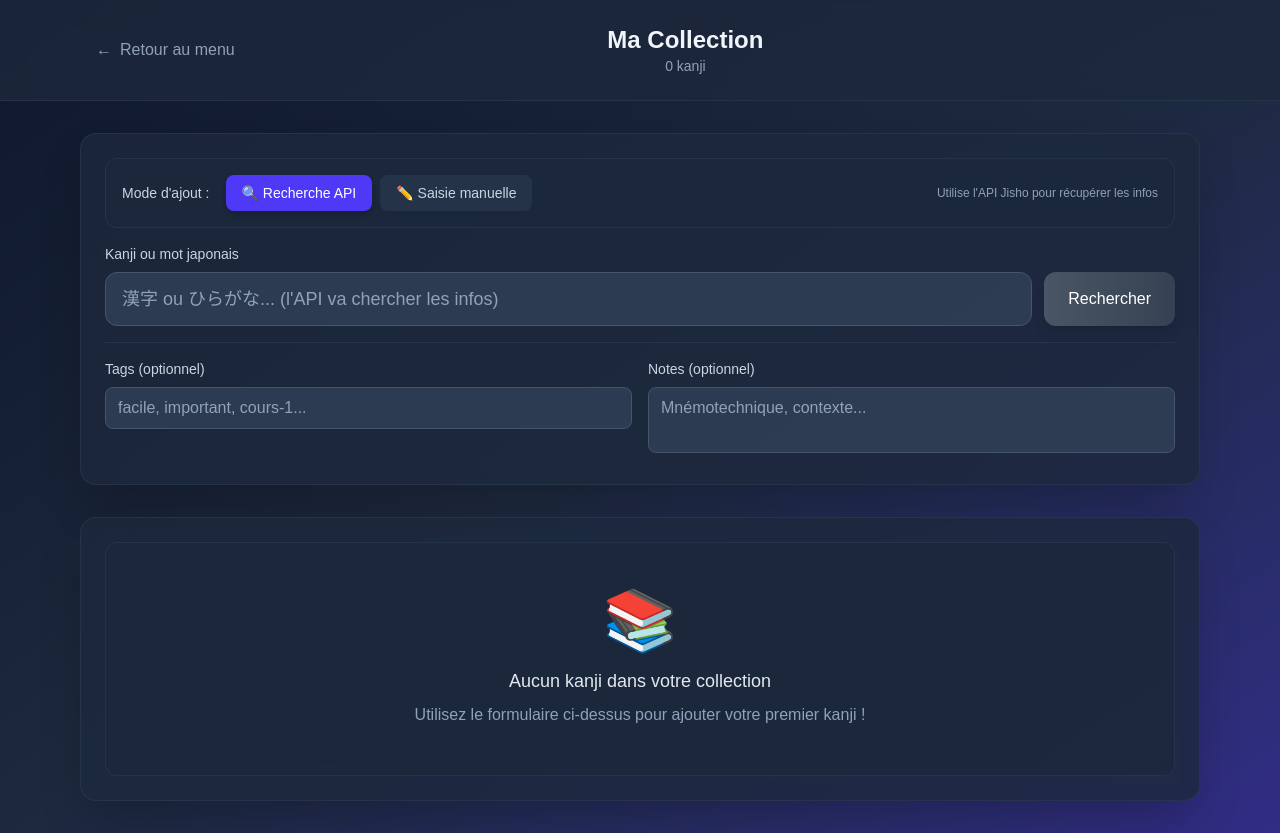
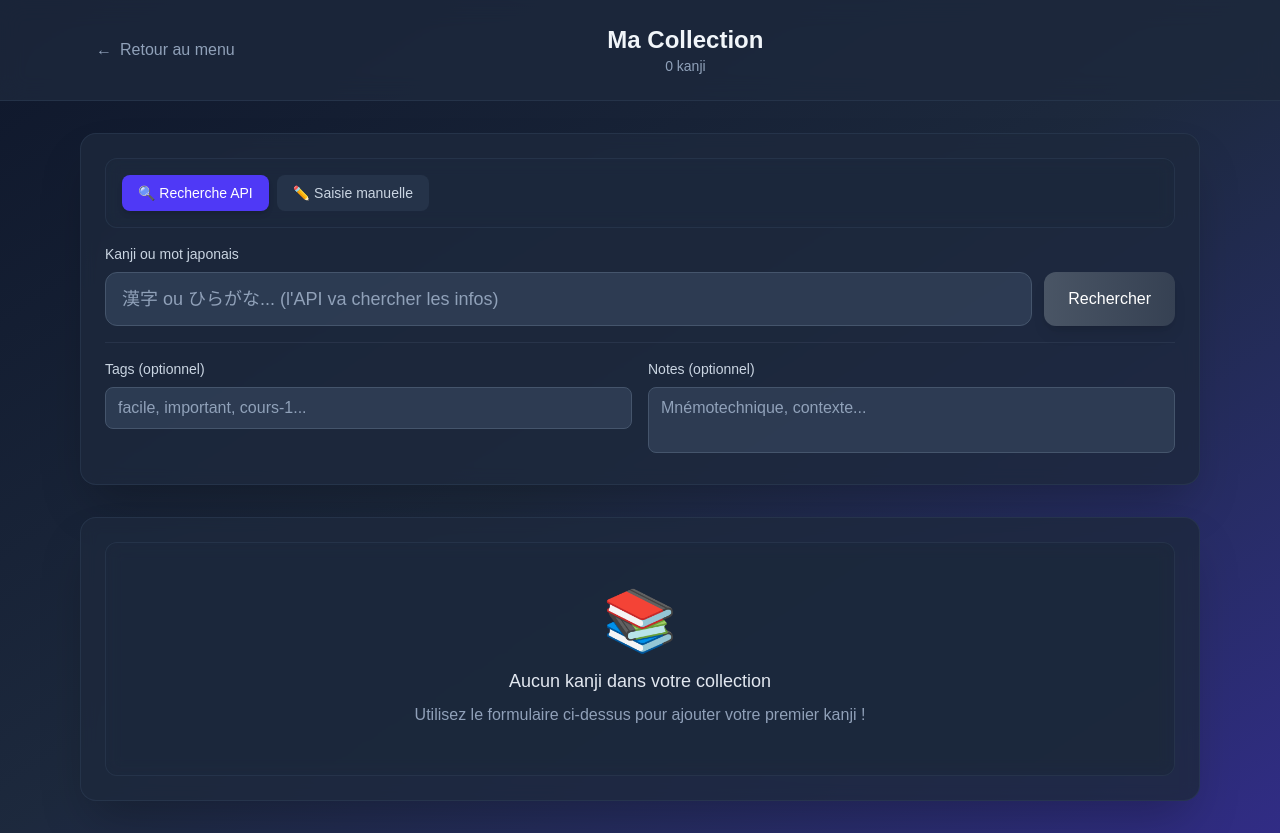
Before and after one commit to Nirvana21/JapaneseSensei, a Next.js app: page / in a window 1280 px wide. Both pictures are taken after a click on the button 864 px from the left and 434 px from the top of the page. Built offline with nearby package versions, Linux system fonts and the light colour scheme.

Commit message:
remove tutorial

```diff
--- a/src/components/AddKanjiForm.tsx
+++ b/src/components/AddKanjiForm.tsx
@@ -129,7 +129,6 @@ export default function AddKanjiForm({ onKanjiAdded }: AddKanjiFormProps) {
     <div className="space-y-4">
       {/* Sélecteur de mode */}
       <div className="flex items-center gap-4 p-4 bg-slate-800/50 backdrop-blur-sm rounded-xl border border-slate-700/50">
-        <span className="text-sm font-medium text-slate-300">Mode d'ajout :</span>
         <div className="flex gap-2">
           <button
             type="button"
@@ -154,9 +153,6 @@ export default function AddKanjiForm({ onKanjiAdded }: AddKanjiFormProps) {
             ✏️ Saisie manuelle
           </button>
         </div>
-        <p className="text-xs text-slate-400 ml-auto">
-          {mode === 'api' ? 'Utilise l\'API Jisho pour récupérer les infos' : 'Tu remplis toutes les informations toi-même'}
-        </p>
       </div>
 
       <form onSubmit={handleSubmit} className="space-y-4">
@@ -197,12 +193,6 @@ export default function AddKanjiForm({ onKanjiAdded }: AddKanjiFormProps) {
         ) : (
           // Mode manuel - Formulaire complet
           <div className="space-y-4">
-            <div className="bg-yellow-900/20 border border-yellow-700/30 rounded-xl p-4">
-              <p className="text-yellow-200 text-sm">
-                💡 <strong>Mode saisie manuelle</strong> - Tu contrôles toutes les informations. Parfait quand l'API ne trouve pas le bon kanji !
-              </p>
-            </div>
-
             {/* Kanji et signification principale (obligatoires) */}
             <div className="grid grid-cols-1 md:grid-cols-2 gap-4">
               <div>
```
